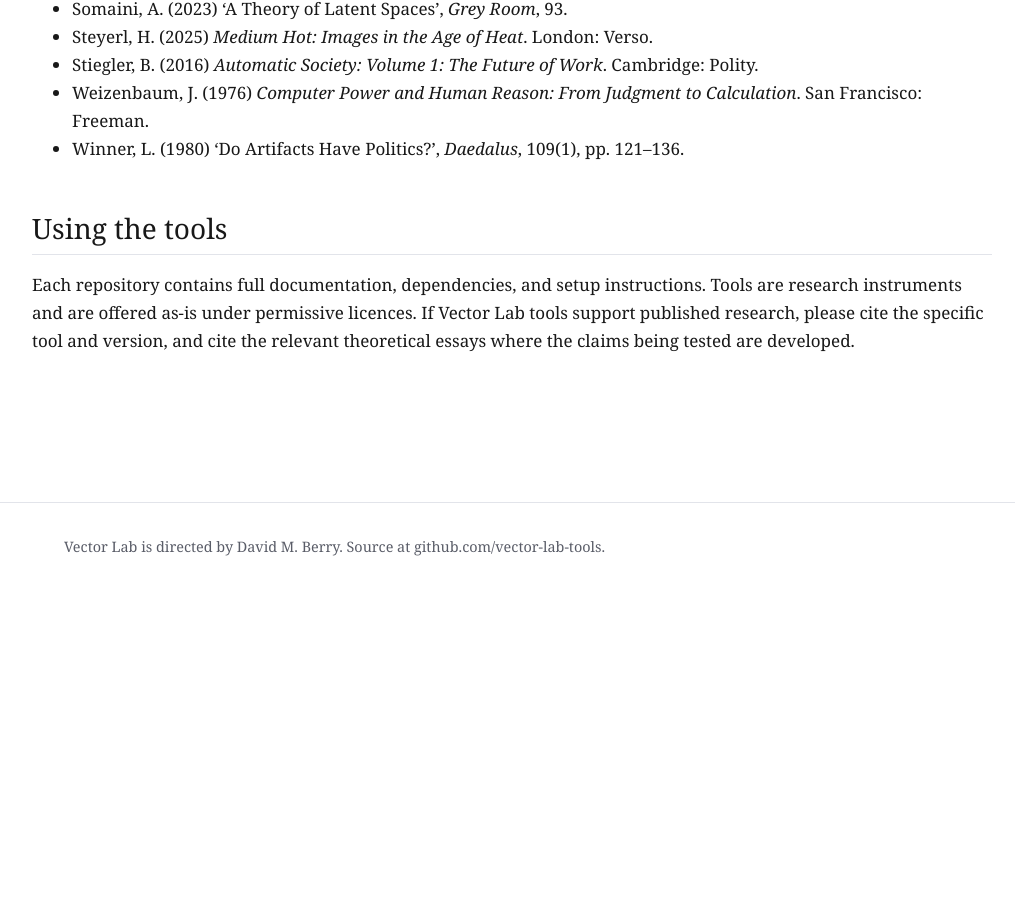
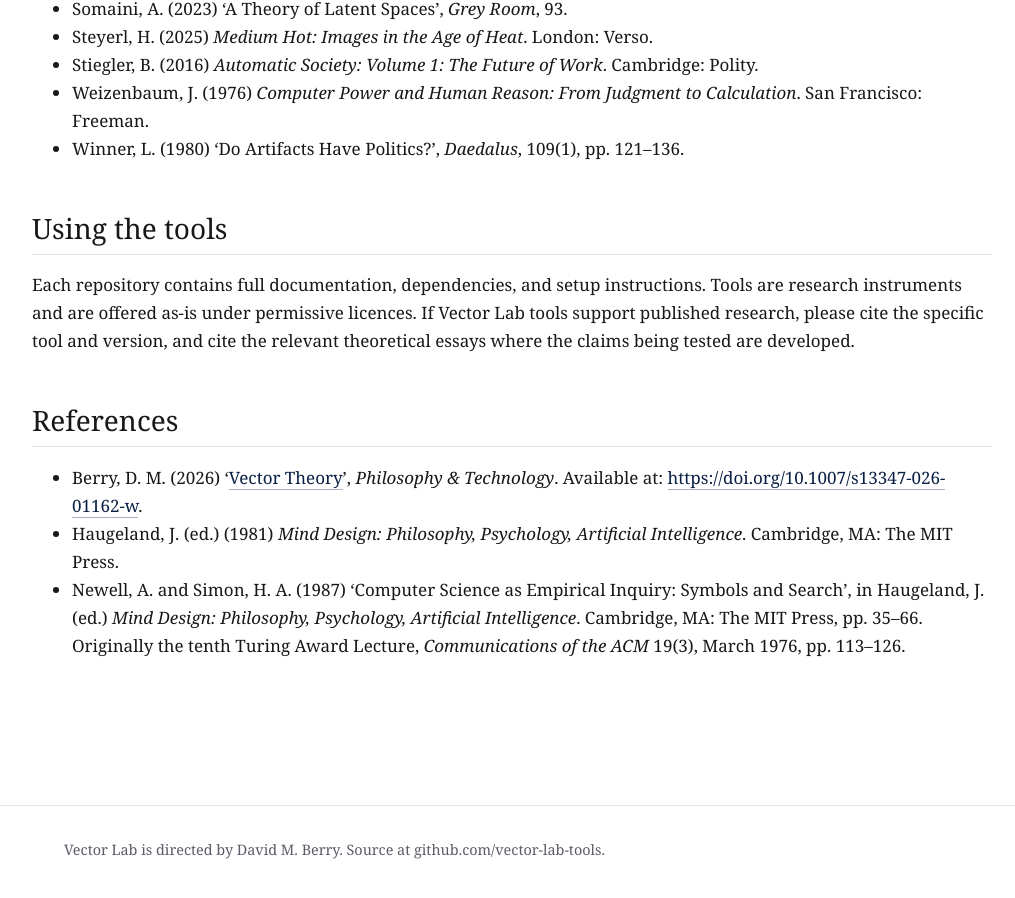
Before and after one commit to vector-lab-tools/vector-lab-tools.github.io, a Jekyll site: the page built from index.md, in a window 1280 px wide and 900 px high, scrolled down 5430 px. Shown: the whole window, without its empty margins (128-1143 px from the left). Built offline with Jekyll 4.4.1, drawn with Linux system fonts in a browser that asks for light colours; before the commit the page ends 6026 px from its top, so only the background shows below that.

Commit message:
Add References section to landing page

```diff
--- a/index.md
+++ b/index.md
@@ -178,4 +178,10 @@ Wider background in media theory, critical theory of technology, and the pre-his
 
 Each repository contains full documentation, dependencies, and setup instructions. Tools are research instruments and are offered as-is under permissive licences. If Vector Lab tools support published research, please cite the specific tool and version, and cite the relevant theoretical essays where the claims being tested are developed.
 
+## References
+
+- Berry, D. M. (2026) '[Vector Theory](https://doi.org/10.1007/s13347-026-01162-w)', *Philosophy & Technology*. Available at: <https://doi.org/10.1007/s13347-026-01162-w>.
+- Haugeland, J. (ed.) (1981) *Mind Design: Philosophy, Psychology, Artificial Intelligence*. Cambridge, MA: The MIT Press.
+- Newell, A. and Simon, H. A. (1987) 'Computer Science as Empirical Inquiry: Symbols and Search', in Haugeland, J. (ed.) *Mind Design: Philosophy, Psychology, Artificial Intelligence*. Cambridge, MA: The MIT Press, pp. 35–66. Originally the tenth Turing Award Lecture, *Communications of the ACM* 19(3), March 1976, pp. 113–126.
+
 {% include mermaid.html %}
```
